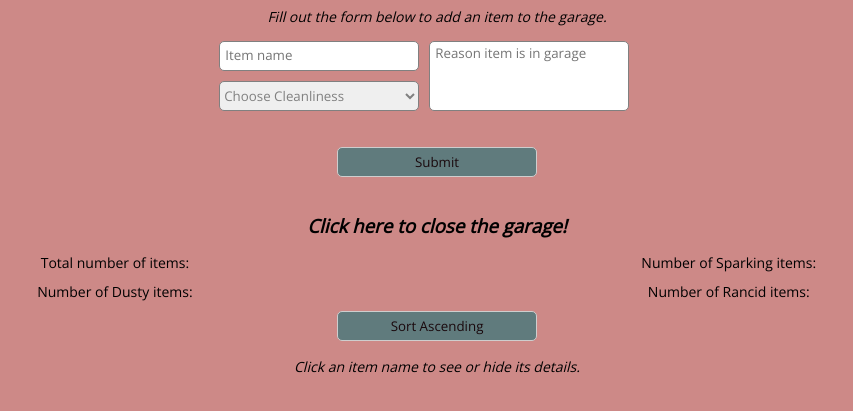
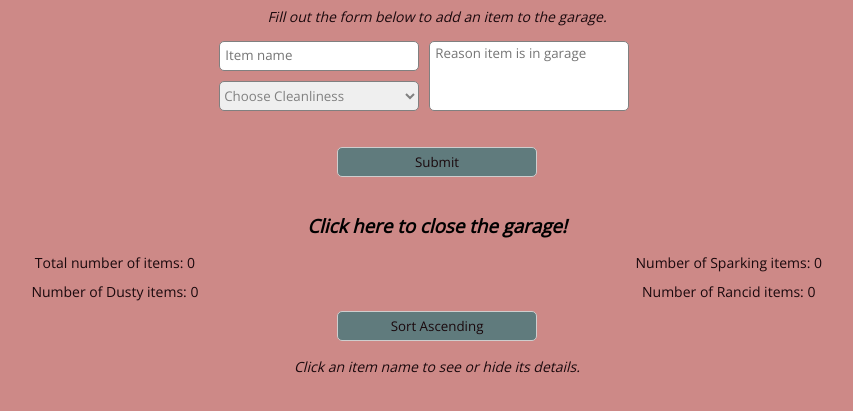
Before and after one commit to jenPlusPlus/garage-bin, a website: page public/index.html in a window 1280 px wide. Both pictures are taken after a click on the element "Click here to open the garage!". Shown: the part 57-468 px from the top of the page, without its empty margins (203-1056 px from the left). Drawn offline with nearby package versions, Linux system fonts and the light colour scheme; no server answers.

Commit message:
Fix hex code and add 0 as default number of items

```diff
--- a/public/index.html
+++ b/public/index.html
@@ -35,10 +35,10 @@
       <img src="./garage_door.jpg" alt="garage door">
         <div id='garage-header-container' class='hidden'>
           <div id='garage-count'>
-            <p id='item-count-label' class='count-label'>Total number of items: <span id='item-count'></span></p>
-            <p id='item-count-sparkling-label' class='count-label'>Number of Sparking items: <span id='item-count-sparkling'></span></p>
-            <p id='item-count-dusty-label' class='count-label'>Number of Dusty items: <span id='item-count-dusty'></span></p>
-            <p id='item-count-rancid-label' class='count-label'>Number of Rancid items: <span id='item-count-rancid'></span></p>
+            <p id='item-count-label' class='count-label'>Total number of items: <span id='item-count'>0</span></p>
+            <p id='item-count-sparkling-label' class='count-label'>Number of Sparking items: <span id='item-count-sparkling'>0</span></p>
+            <p id='item-count-dusty-label' class='count-label'>Number of Dusty items: <span id='item-count-dusty'>0</span></p>
+            <p id='item-count-rancid-label' class='count-label'>Number of Rancid items: <span id='item-count-rancid'></span>0</p>
           </div>
           <button id='sort-button'>Sort Ascending</button>
           <p id='item-details-instructions' class='instructions'>Click an item name to see or hide its details.</p>
--- a/public/styles.css
+++ b/public/styles.css
@@ -24,7 +24,7 @@ header, main {
 
 p {
   font-size: 14px;
-  color: ##1A090D;
+  color: #1A090D;
 }
 
 #submit-button, #sort-button {
```
